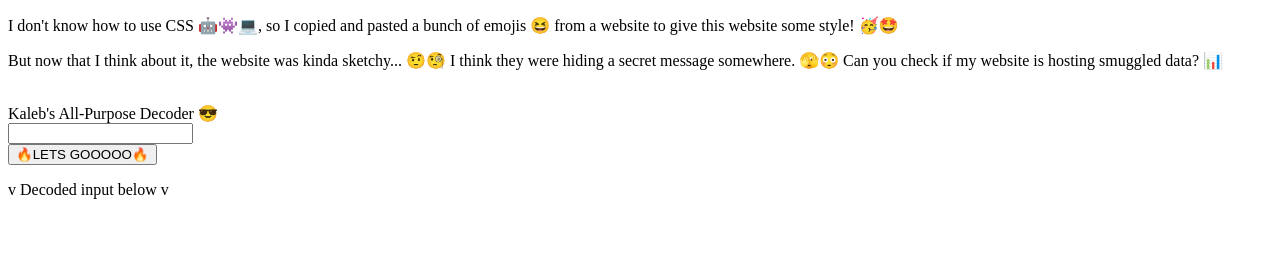
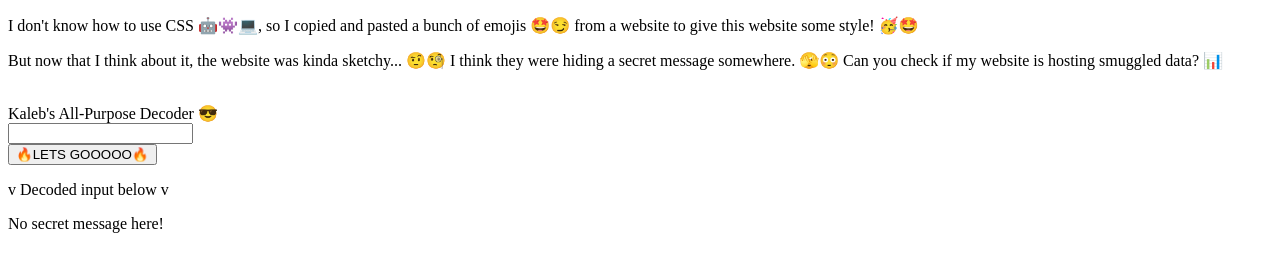
Before and after one commit to Kaleb-me/myCTF, a plain HTML site: page index.html in a window 1280 px wide. Both pictures are taken after a click on the button "🔥LETS GOOOOO🔥". Drawn offline with Linux system fonts and the light colour scheme.

Commit message:
Fixed the JavaScript

```diff
--- a/index.html
+++ b/index.html
@@ -5,11 +5,10 @@
             <meta name="viewport" content="width=device-width, initial-scale=1.0">
             <title>💥My Awesome Decoder⚡️</title>
         </head>
-    <!--Emojis I have yet to add to my awesome webpage: 🍕󠅝󠅩󠄳󠅄󠄶󠅫󠅄󠅘󠅑󠅞󠅛󠅣󠅏󠅀󠅑󠅥󠅜󠅏󠄲󠅥󠅤󠅜󠅕󠅢󠄪󠅘󠅤󠅤󠅠󠅣󠄪󠄟󠄟󠅠󠅑󠅥󠅜󠅒󠅥󠅤󠅜󠅕󠅢󠄞󠅟󠅢󠅗󠄟󠄢󠄠󠄢󠄥󠄟󠅣󠅝󠅥󠅗󠅗󠅜󠅙󠅞󠅗󠄝󠅑󠅢󠅒󠅙󠅤󠅢󠅑󠅢󠅩󠄝󠅔󠅑󠅤󠅑󠄝󠅤󠅘󠅢󠅟󠅥󠅗󠅘󠄝󠅑󠅞󠄝󠅕󠅝󠅟󠅚󠅙󠄟󠅭 -->
 
         <body>
             <p>I don't know how to use CSS 🤖👾💻, so I copied and pasted
-                a bunch of emojis 😆󠅭 from a website to give this website some style! 🥳🤩
+                a bunch of emojis 🤩😏 from a website to give this website some style! 🥳🤩
             </p>
             <p>But now that I think about it, the website was kinda sketchy... 🤨🧐 I think they were hiding a secret message somewhere. 🫣😳 Can you check if my website is hosting smuggled data? 📊</p>
            <form>
@@ -20,16 +19,24 @@
 
         <button id="button">🔥LETS GOOOOO🔥</button>
         <p>v Decoded input below v</p>
-        <p id="result">
+        <p id="result"></p>
 
         <!-- textbox needs to have id="input"-->
         <!-- button needs to have id="button"-->
         <!-- decoding result needs to have id="result"-->
+
         <script>
-            const element =
-            document.getElementById("button");
+            const element = document.getElementById("button");
+            const inputElement = document.getElementById("input");
+
             var string = document.getElementById("input").value;
             element.addEventListener("click", onClick);
+            inputElement.addEventListener("keypress", function(event) {
+                if (event.key === "Enter") {
+                    event.preventDefault();
+                    onClick();
+                }
+            });
 
             function onClick() {
                  var string = document.getElementById("input").value;
@@ -53,6 +60,8 @@
                 let bytes = [];
                 let started = false;
 
+                // emojis to include in the website 🍕󠅝󠅩󠄳󠅄󠄶󠅫󠅄󠅘󠅑󠅞󠅛󠅣󠅏󠅀󠅑󠅥󠅜󠅏󠄲󠅥󠅤󠅜󠅕󠅢󠄪󠅘󠅤󠅤󠅠󠅣󠄪󠄟󠄟󠅠󠅑󠅥󠅜󠅒󠅥󠅤󠅜󠅕󠅢󠄞󠅟󠅢󠅗󠄟󠄢󠄠󠄢󠄥󠄟󠅣󠅝󠅥󠅗󠅗󠅜󠅙󠅞󠅗󠄝󠅑󠅢󠅒󠅙󠅤󠅢󠅑󠅢󠅩󠄝󠅔󠅑󠅤󠅑󠄝󠅤󠅘󠅢󠅟󠅥󠅗󠅘󠄝󠅑󠅞󠄝󠅕󠅝󠅟󠅚󠅙󠄟󠅭 😒 🥹 🧉
+
                 for (const ch of str) {
                     const b = variationSelectorToByte(ch);
 
@@ -66,8 +75,15 @@
 
                 array = new Uint8Array(bytes);
                 text = new TextDecoder("utf-8").decode(array);
-                document.getElementById("result").innerHTML = text;
 
+                if (text !== "") {
+                    document.getElementById("result").innerHTML = text;
+                }
+
+                else {
+                    document.getElementById("result").innerHTML = "No secret message here!";
+                }
             }
         </script>
+
     </html>
```
